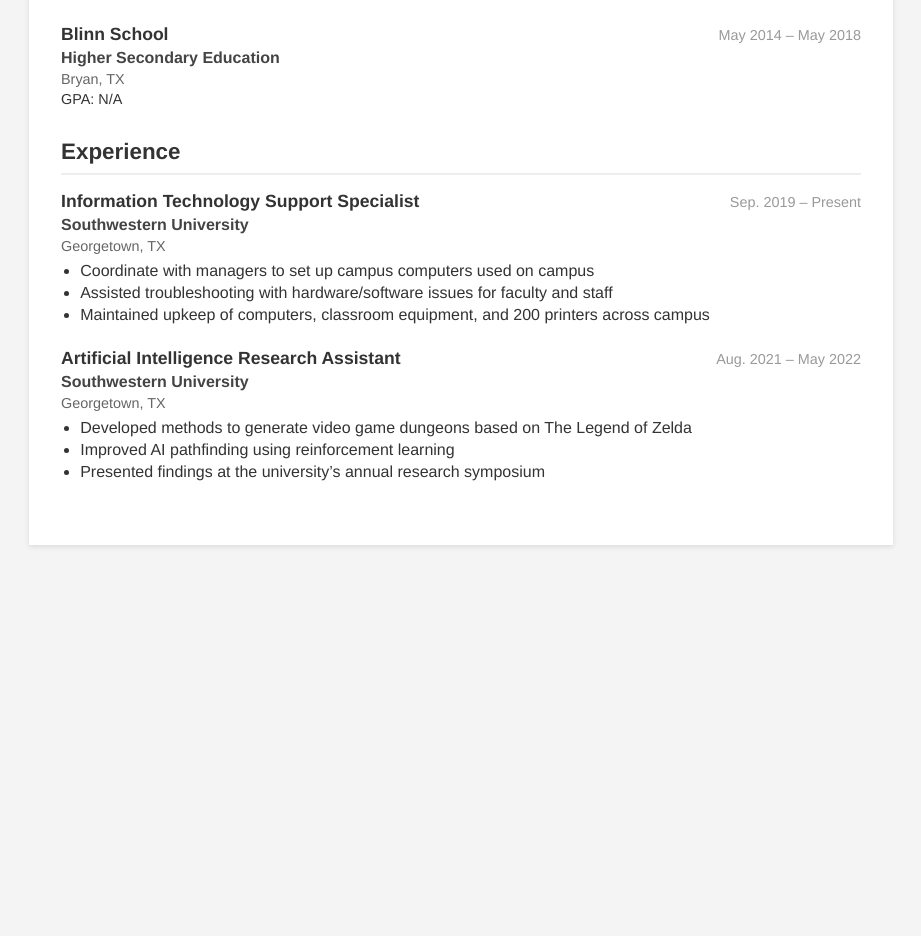
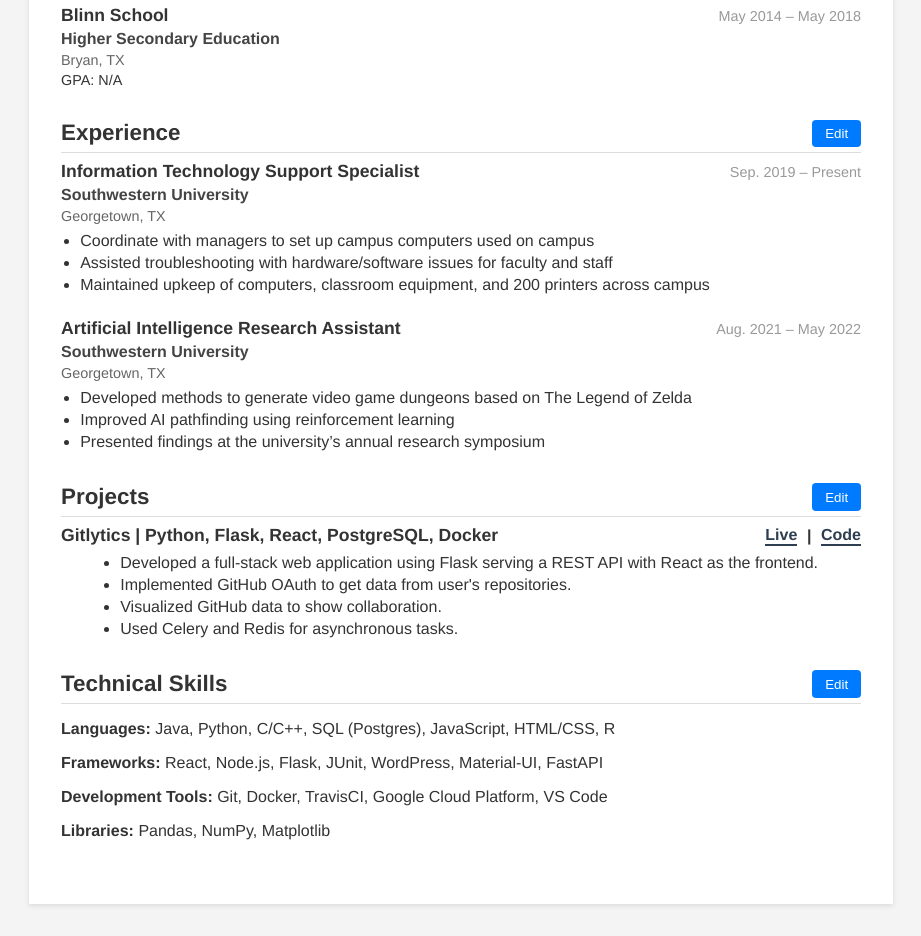
Before and after one commit to TrungMai2028/React-CV-Application, a React (Vite) app in the folder cvApplication/: page / in a window 1280 px wide. Shown: the part 320-1256 px from the top of the page, without its empty margins (179-1100 px from the left). Before the commit the page ends 897 px from the top, so only its background shows below. Built offline with nearby package versions, Linux system fonts and the light colour scheme.

Commit message:
Create static frontend

```diff
--- a/cvApplication/src/App.jsx
+++ b/cvApplication/src/App.jsx
@@ -1,6 +1,8 @@
 import Header from './components/Header';
 import Education from './components/Education';
 import Experience from './components/Experience';
+import ProjectSection from './components/ProjectSection';
+import TechnicalSkills from './components/TechnicalSkills';
 
 function App() {
   return (
@@ -8,6 +10,9 @@
       <Header />
       <Education />
       <Experience />
+      <ProjectSection />
+      <TechnicalSkills />
+
     </div>
   );
 }
--- /dev/null
+++ b/cvApplication/src/components/EditButton.jsx
@@ -0,0 +1,11 @@
+import React from 'react'
+
+const EditButton = ({ onClick }) => {
+  return (
+    <button className="edit-button" onClick={onClick}>
+        Edit
+    </button>
+  )
+}
+
+export default EditButton
--- a/cvApplication/src/components/Education.jsx
+++ b/cvApplication/src/components/Education.jsx
@@ -1,5 +1,6 @@
 import React from 'react';
 import SectionEntry from './SectionEntry';
+import EditButton from './EditButton';
 
 const EducationSection = () => {
   const educationData = [
@@ -21,7 +22,13 @@
 
   return (
     <section className="resume-section">
-      <h2>Education</h2>
+      <div className="section-header">
+        <h2 className="section-title">Education</h2>
+        <EditButton />
+      </div>
+
+      <hr className="section-divider" />
+
       {educationData.map((edu, idx) => (
         <SectionEntry
           key={idx}
--- a/cvApplication/src/components/Experience.jsx
+++ b/cvApplication/src/components/Experience.jsx
@@ -1,5 +1,6 @@
 import React from 'react';
 import SectionEntry from './SectionEntry';
+import EditButton from './EditButton';
 
 const ExperienceSection = () => {
   const experienceData = [
@@ -29,7 +30,12 @@
 
   return (
     <section className="resume-section">
-      <h2>Experience</h2>
+      <div className="section-header">
+        <h2 className="section-title">Experience</h2>
+        <EditButton />
+      </div>
+
+      <hr className="section-divider" />
       {experienceData.map((exp, idx) => (
         <SectionEntry
           key={idx}
--- a/cvApplication/src/components/Header.jsx
+++ b/cvApplication/src/components/Header.jsx
@@ -1,9 +1,15 @@
 import React from 'react';
+import EditButton from './EditButton';
 
 const Header = () => {
   return (
     <header className="resume-header">
-      <h1 className="resume-name">Jake Ryan</h1>
+      <div className='resume-entry-header'>
+        <h1 className="resume-name">Jake Ryan</h1>
+        <EditButton />
+      </div>
+
+
       <p className="resume-location">Texas, USA</p>
       <div className="resume-contact">
         <span>123-456-7890</span> |
--- /dev/null
+++ b/cvApplication/src/components/ProjectSection.jsx
@@ -0,0 +1,70 @@
+// ProjectSection.jsx
+import React from 'react';
+import EditButton from './EditButton';
+
+const projectData = [
+  {
+    title: 'Gitlytics | Python, Flask, React, PostgreSQL, Docker',
+    links: [
+      { label: 'Live', url: 'https://gitlytics.com' },
+      { label: 'Code', url: 'https://github.com/user/gitlytics' }
+    ],
+    bullets: [
+      'Developed a full-stack web application using Flask serving a REST API with React as the frontend.',
+      'Implemented GitHub OAuth to get data from user\'s repositories.',
+      'Visualized GitHub data to show collaboration.',
+      'Used Celery and Redis for asynchronous tasks.'
+    ]
+  },
+  // ... more projects
+];
+
+
+function ProjectSection() {
+  return (
+    <section className="resume-section">
+      <div className="section-header">
+        <h2 className="section-title">Projects</h2>
+        <EditButton />
+      </div>
+
+      <hr className="section-divider" />
+
+      {projectData.map((project, idx) => (
+        <div key={idx} className="project-entry">
+          {/* Title & Links in one row */}
+          <div className="project-header">
+
+            <h3 className="project-title">{project.title}</h3>
+            <div className="project-links">
+              {project.links.map((link, index) => (
+                <React.Fragment key={index}>
+                  <a
+                    href={link.url}
+                    target="_blank"
+                    rel="noopener noreferrer"
+                  >
+                    {link.label}
+                  </a>
+                  {index < project.links.length - 1 && (
+                    <span className="divider">|</span>
+                  )}
+                </React.Fragment>
+              ))}
+            </div>
+
+          </div>
+
+          {/* Bullets */}
+          <ul className="project-bullets">
+            {project.bullets.map((bullet, bIdx) => (
+              <li key={bIdx}>{bullet}</li>
+            ))}
+          </ul>
+        </div>
+      ))}
+    </section>
+  );
+}
+
+export default ProjectSection;
--- a/cvApplication/src/components/SectionEntry.jsx
+++ b/cvApplication/src/components/SectionEntry.jsx
@@ -14,6 +14,9 @@
         <h3 className="section-entry-title">{title}</h3>
         <span className="section-entry-date">{dateRange}</span>
       </div>
+
+
+
       {subtitle && <p className="section-entry-subtitle">{subtitle}</p>}
       {location && <p className="section-entry-location">{location}</p>}
 
--- /dev/null
+++ b/cvApplication/src/components/TechnicalSkills.jsx
@@ -0,0 +1,32 @@
+// src/components/TechnicalSkills.jsx
+import React from 'react';
+import EditButton from './EditButton';
+
+const skillsData = {
+  languages: ['Java', 'Python', 'C/C++', 'SQL (Postgres)', 'JavaScript', 'HTML/CSS', 'R'],
+  frameworks: ['React', 'Node.js', 'Flask', 'JUnit', 'WordPress', 'Material-UI', 'FastAPI'],
+  tools: ['Git', 'Docker', 'TravisCI', 'Google Cloud Platform', 'VS Code'],
+  libraries: ['Pandas', 'NumPy', 'Matplotlib']
+};
+
+function TechnicalSkills() {
+  return (
+    <section className="resume-section">
+      <div className="section-header">
+        <h2 className="section-title">Technical Skills</h2>
+        <EditButton />
+      </div>
+
+      <hr className="section-divider" />
+
+      <div style={{ marginTop: '1rem' }}>
+        <p><strong>Languages:</strong> {skillsData.languages.join(', ')}</p>
+        <p><strong>Frameworks:</strong> {skillsData.frameworks.join(', ')}</p>
+        <p><strong>Development Tools:</strong> {skillsData.tools.join(', ')}</p>
+        <p><strong>Libraries:</strong> {skillsData.libraries.join(', ')}</p>
+      </div>
+    </section>
+  );
+}
+
+export default TechnicalSkills;
--- a/cvApplication/src/index.css
+++ b/cvApplication/src/index.css
@@ -22,10 +22,21 @@
   margin-bottom: 2rem;
 }
 
+.resume-entry-header {
+  display: flex;
+  align-items: center;
+  justify-content: space-between; /* Ensures the edit button moves to the right */
+  position: relative;
+  width: 100%;
+}
+
 .resume-name {
-  font-size: 2rem;
+  position: absolute;
+  left: 50%;
+  transform: translateX(-50%);
   margin: 0;
 }
+
 
 .resume-location {
   margin: 0.5rem 0;
@@ -48,19 +59,53 @@
   text-decoration: underline;
 }
 
+/* EditButtons */
+.edit-button {
+  margin-left: auto;
+}
+
+.edit-button {
+  background-color: #007bff;
+  color: #fff;
+  border: none;
+  padding: 0.4rem 0.8rem;
+  border-radius: 4px;
+  cursor: pointer;
+}
+
+.edit-button:hover {
+  background-color: #0056b3;
+}
+
 /* Section styles */
 .resume-section {
   margin-bottom: 2rem;
 }
 
 .resume-section h2 {
-  margin-bottom: 1rem;
-  border-bottom: 2px solid #eee;
-  padding-bottom: 0.5rem;
   font-size: 1.4rem;
 }
 
 /* Section Entry */
+.section-header {
+  display: flex;
+  justify-content: space-between; /* Title on left, button on right */
+  align-items: center; /* Aligns elements vertically */
+}
+
+.section-divider {
+  border: none;
+  border-top: 1px solid #ddd; /* Creates the bottom line */
+  margin-top: 5px; /* Adjust spacing between header and line */
+  width: 100%; /* Ensures the line spans full width */
+}
+
+.section-title {
+  font-size: 1.5rem;
+  font-weight: bold;
+  margin: 0;
+}
+
 .section-entry {
   margin-bottom: 1.5rem;
 }
@@ -110,3 +155,61 @@
 .section-entry-bullets li {
   margin-bottom: 0.25rem;
 }
+
+/* ProjectSection.css */
+
+/* Container for the entire project entry */
+.project-entry {
+  margin-bottom: 1.5rem;
+}
+
+/* Row containing links (on the left) and title (on the right) */
+.project-header {
+  display: flex;
+  justify-content: space-between;
+  align-items: center;
+}
+
+/* Links container */
+.project-links {
+  display: flex;
+  gap: 0.3rem;
+  align-items: center;
+  font-weight: bold; /* can be omitted if you want a different design */
+}
+
+/* Each link styling */
+.project-links a {
+  text-decoration: none;
+  color: #2c3e50;
+  border-bottom: 2px solid #2c3e50;
+  transition: color 0.2s ease-in-out;
+}
+
+/* Hover effect */
+.project-links a:hover {
+  color: #007bff;
+  border-bottom: 2px solid #007bff;
+}
+
+/* The separator between links (e.g., "|" ) */
+.project-links .divider {
+  margin: 0 0.3rem;
+}
+
+/* Project title (on the right) */
+.project-title {
+  margin: 0;
+  font-size: 1.1rem;
+  font-weight: bold;
+}
+
+/* Bullets container */
+.project-bullets {
+  margin-left: 1.2rem;
+  margin-top: 0.5rem;
+}
+
+.project-bullets li {
+  margin-bottom: 0.25rem;
+}
```
Also changed, not shown: cvApplication/src/components/Project.jsx (deleted), cvApplication/src/components/TechnicalSkill.jsx (deleted).
